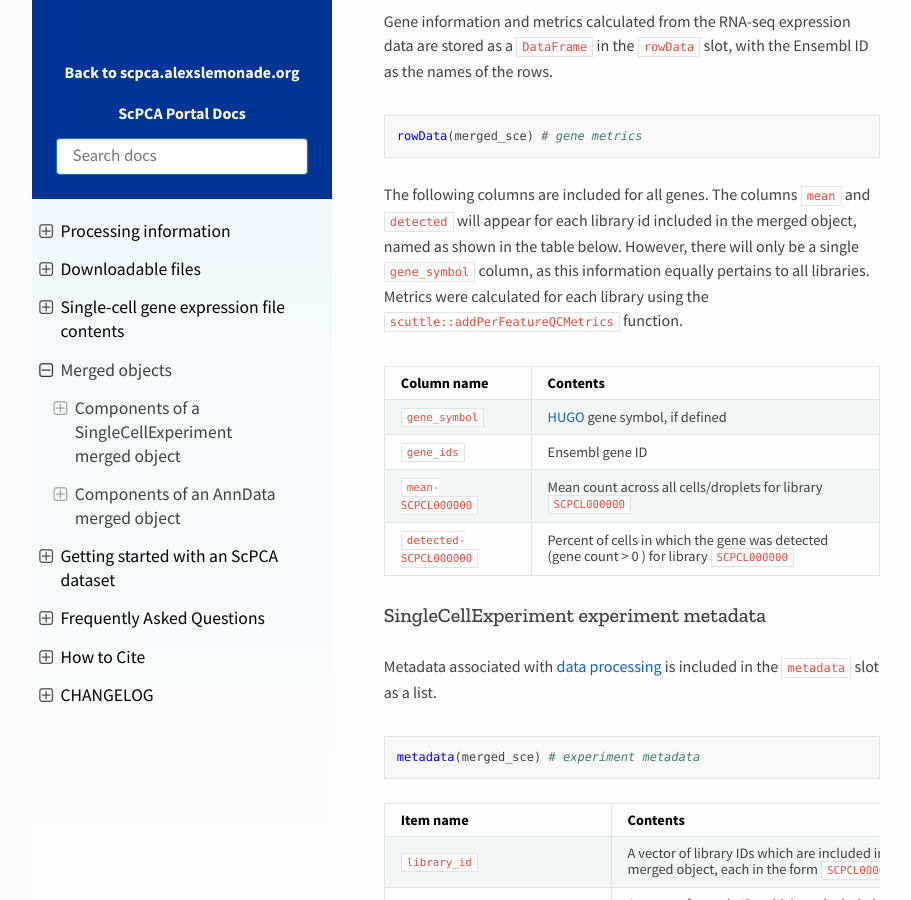
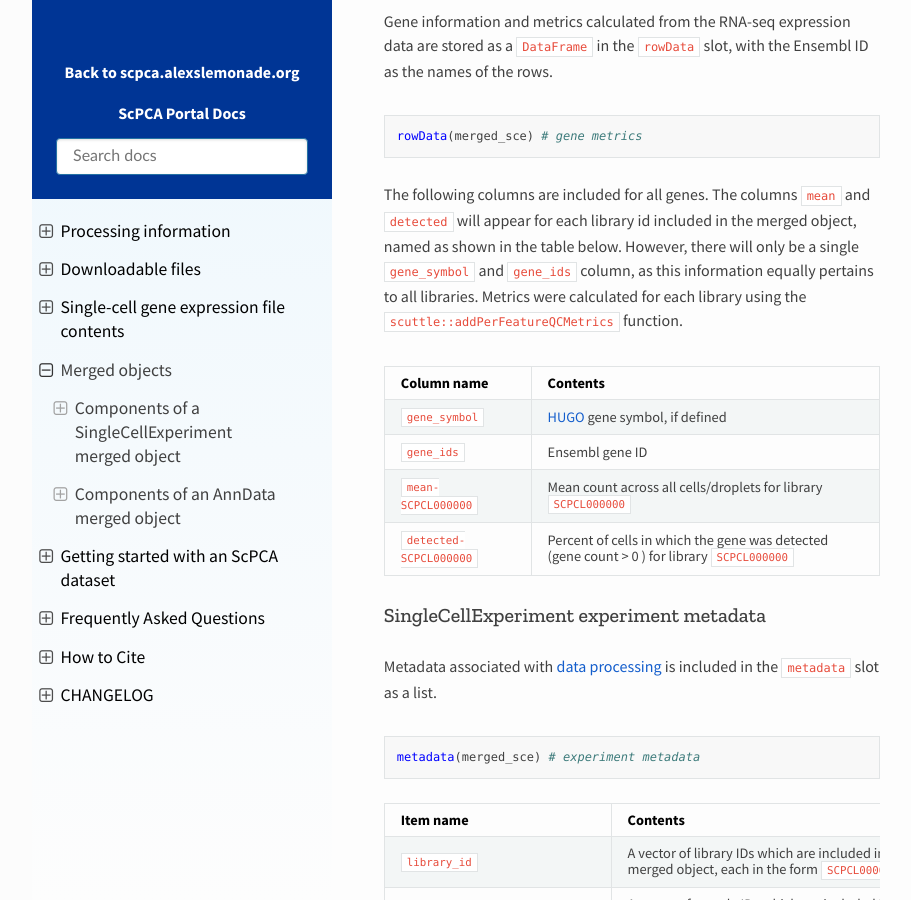
Before and after one commit to DongzeHE/scpca-docs, a Sphinx documentation site: the page built from docs/merged_objects.md, in a window 1280 px wide and 900 px high, scrolled down 3850 px. Shown: the whole window, without its empty margins (158-1069 px from the left). Built offline with Sphinx 7.4.7 and the Read the Docs theme 2.0.0, drawn with Linux system fonts in a browser that asks for light colours.

Commit message:
single gene_ids column

```diff
--- a/docs/merged_objects.md
+++ b/docs/merged_objects.md
@@ -94,7 +94,7 @@ rowData(merged_sce) # gene metrics
 
 The following columns are included for all genes.
 The columns `mean` and `detected` will appear for each library id included in the merged object, named as shown in the table below.
-However, there will only be a single `gene_symbol` column, as this information equally pertains to all libraries.
+However, there will only be a single `gene_symbol` and `gene_ids` column, as this information equally pertains to all libraries.
 Metrics were calculated for each library using the [`scuttle::addPerFeatureQCMetrics`](https://rdrr.io/github/LTLA/scuttle/man/addPerFeatureQCMetrics.html) function.
 
 | Column name            | Contents                                                                                    |
```
